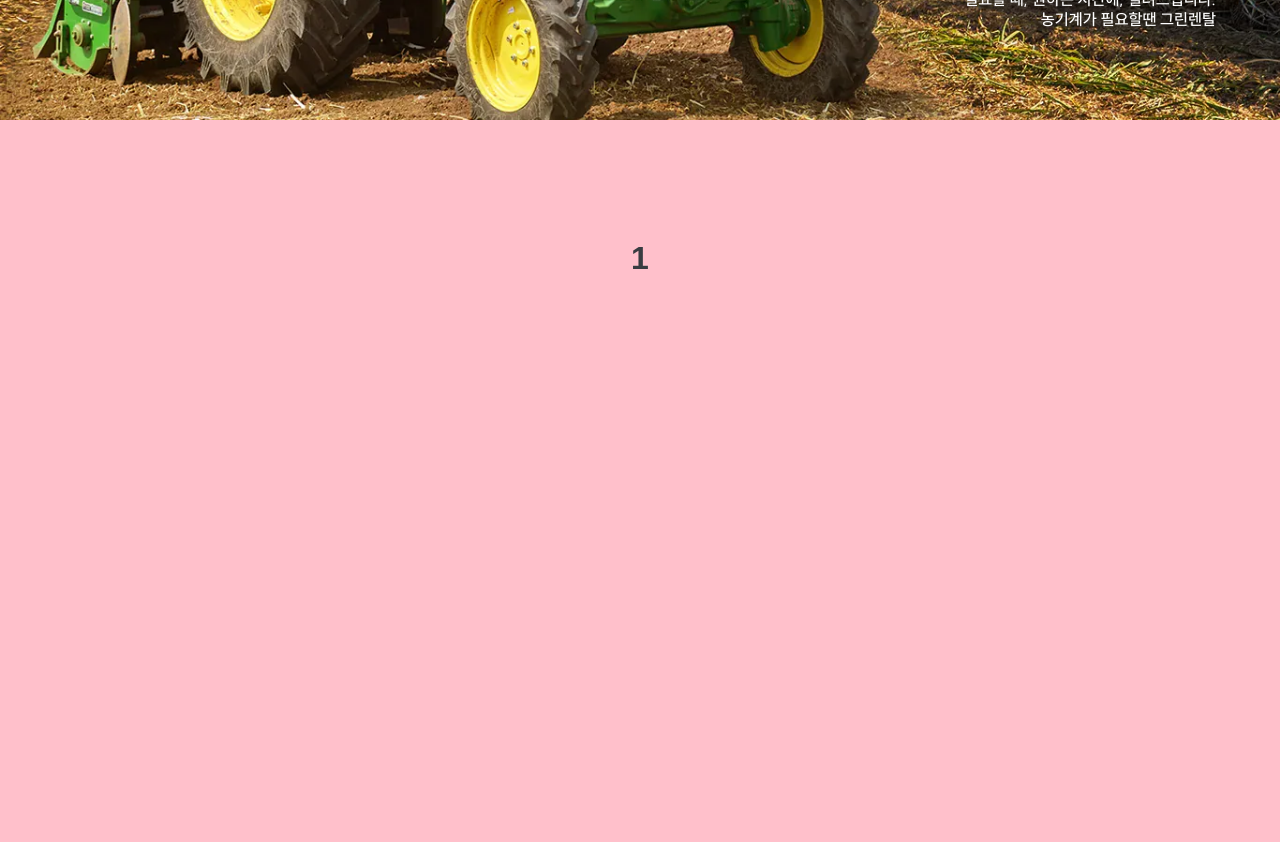
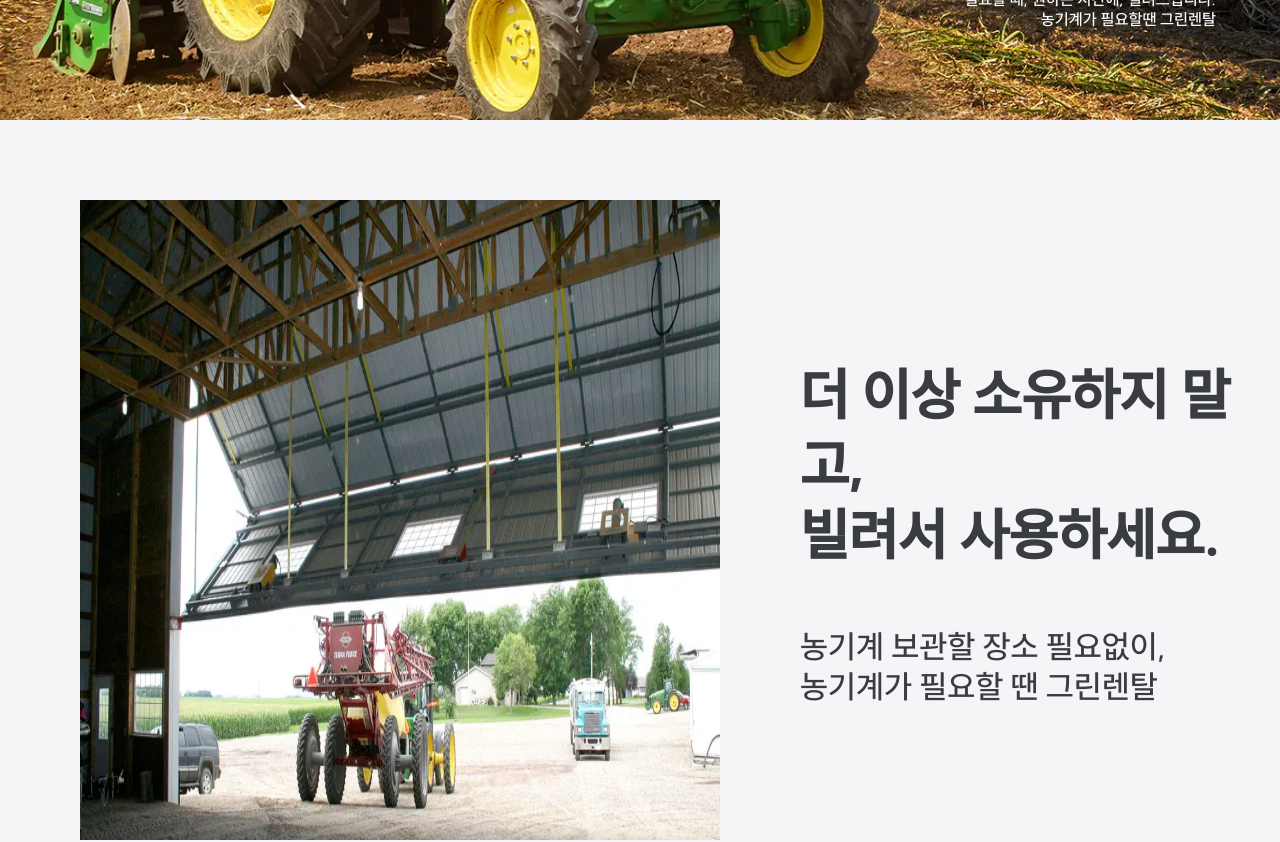
Before and after one commit to sanghyun8039/greenrental, a React (Create React App) app: page / in a window 1280 px wide. Shown: the part 520-1362 px from the top of the page. Built offline with nearby package versions, Linux system fonts and the light colour scheme.

Commit message:
2022/09/24

```diff
--- a/src/Pages/ServicePage.jsx
+++ b/src/Pages/ServicePage.jsx
@@ -1,16 +1,25 @@
 import React from "react";
 import styled from "styled-components";
 import Trackter from "../images/trackter.png";
+import TrackterStorage from "../images/trackterstorage.png";
 import HeaderSection from "../components/HeaderSection";
 import SectionRightImg from "../components/SectionRightImg";
-import SectionLeftImg from "../components/SectionRightImg";
+import SectionLeftImg from "../components/SectionLeftImg";
 function ServicePage() {
+  console.log(Trackter);
+  console.log(TrackterStorage);
   return (
     <Container>
       <HeaderSection bgImage={Trackter} />
-      <SectionLeftImg bgColor="pink" title="1" />
+      <SectionLeftImg
+        bgImage={TrackterStorage}
+        title={"더 이상 소유하지 말고,\n 빌려서 사용하세요."}
+        description={
+          "농기계 보관할 장소 필요없이, \n 농기계가 필요할 땐 그린렌탈"
+        }
+      />
       <SectionRightImg bgColor="red" title="2" />
-      <SectionLeftImg bgColor="white" title="3" />
+      <SectionLeftImg bgImage={TrackterStorage} title="3" />
       <SectionRightImg bgColor="yellow" title="4" />
     </Container>
   );
@@ -20,4 +29,6 @@ export default ServicePage;
 
 const Container = styled.div`
   height: 100vh;
+  padding: 0;
+  margin: 0;
 `;
--- a/src/components/Header.jsx
+++ b/src/components/Header.jsx
@@ -51,6 +51,7 @@ const Wrapper = styled.div`
   right: 0;
   position: fixed;
   min-height: 60px;
+  z-index: 1;
 `;
 const HeaderLeft = styled.div`
   margin-top: 20px;
--- a/src/components/SectionLeftImg.jsx
+++ b/src/components/SectionLeftImg.jsx
@@ -3,9 +3,13 @@ import styled from "styled-components";
 
 function SectionLeftImg(props) {
   return (
-    <Wrapper bgColor={props.bgColor}>
+    <Wrapper>
+      <ItemImg>
+        <img src={props.bgImage} alt="" />
+      </ItemImg>
       <ItemText>
         <h1>{props.title}</h1>
+        <p>{props.description}</p>
       </ItemText>
     </Wrapper>
   );
@@ -16,17 +20,40 @@ export default SectionLeftImg;
 const Wrapper = styled.div`
   width: 100vw;
   height: 100vh;
+  padding: 0;
   background-size: cover;
-  background-position: center;
   background-repeat: no-repeat;
-  background: ${(props) => props.bgColor};
+  background-color: #f5f5f7;
+  position: relative;
   display: flex;
-  flex-direction: column;
   justify-content: space-between;
-  align-items: center;
+`;
+
+const ItemImg = styled.div`
+  position: relative;
+  width: 50%;
+  display: block;
+  margin: 10vh;
+  img {
+    width: 50vw;
+
+    height: 80vh;
+  }
 `;
 
 const ItemText = styled.div`
-  padding-top: 15vh;
-  text-align: center;
+  justify-content: center;
+  align-items: center;
+  width: 50%;
+  margin-top: 30vh;
+  white-space: pre-line;
+  h1 {
+    font-size: 7vh;
+    font-family: "SUIT";
+    margin-bottom: 7vh;
+  }
+  p {
+    font-size: 4vh;
+    font-family: "SUIT";
+  }
 `;
```
